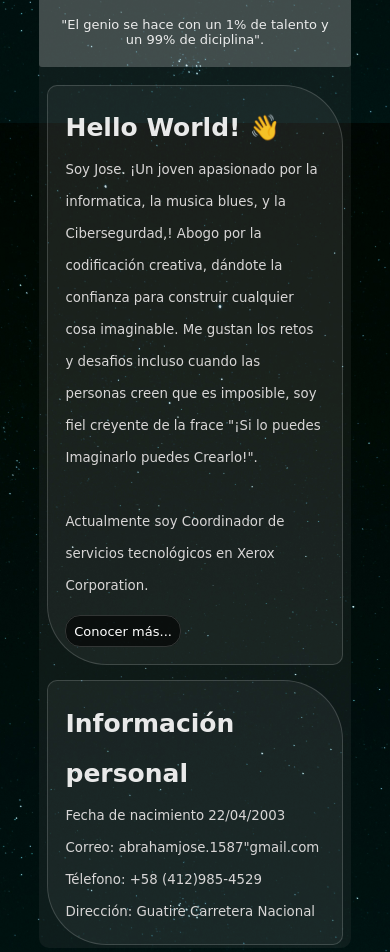
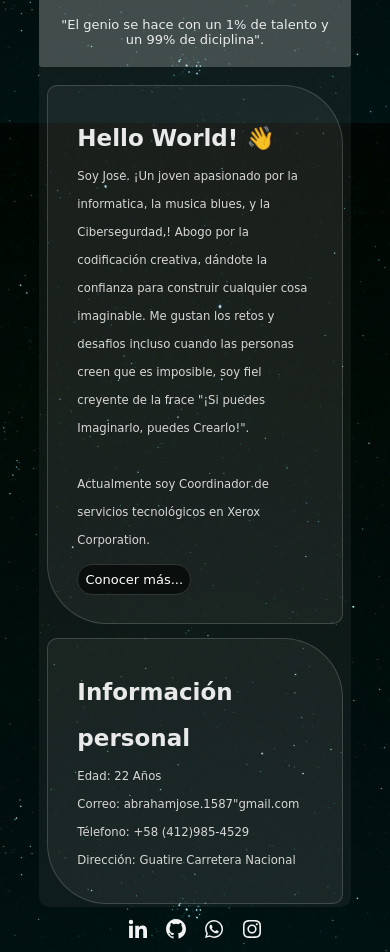
Before and after one commit to jascalona/New_portafolios, a plain HTML site: page index.html in a window 390 px wide. Shown: the part 721-1673 px from the top of the page. Drawn offline with nearby package versions, Linux system fonts and the light colour scheme.

Commit message:
ajustes responsivos

```diff
--- a/CSS/style.css
+++ b/CSS/style.css
@@ -229,6 +229,20 @@ section {
     font-size: 13px;
 }
 
+@media (max-width: 750px) {
+    .item-about{
+        padding: 10%;
+    }
+
+    .item-about h5{
+        font-size: 23px;
+    }
+
+    .item-about .contenct-about{
+        font-size: 14px;
+    }
+}
+
 /*SECTION SERVICES*/
 article{
     color: #f3f3f3f3;
--- a/index.html
+++ b/index.html
@@ -86,7 +86,7 @@
 
                   Abogo por la codificación creativa, dándote la confianza para construir cualquier cosa imaginable.
                   Me gustan los retos y desafios incluso cuando las personas creen que es imposible,
-                  soy fiel creyente de la frace "¡Si lo puedes Imaginarlo puedes Crearlo!".
+                  soy fiel creyente de la frace "¡Si puedes Imaginarlo, puedes Crearlo!".
                 </small>
                 <br><br>
                 <small>
@@ -105,7 +105,7 @@
 
             <div class="contenct-about">
 
-                <small>Fecha de nacimiento 22/04/2003</small>
+                <small>Edad: 22 Años</small>
                 <br>
                 <small>Correo: abrahamjose.1587"gmail.com</small>
                 <br>
@@ -116,6 +116,11 @@
             </div>
 
         </div>
+
+        <div class="dominio-program">
+
+        </div>
+
 
       </section>
     </main>
```
